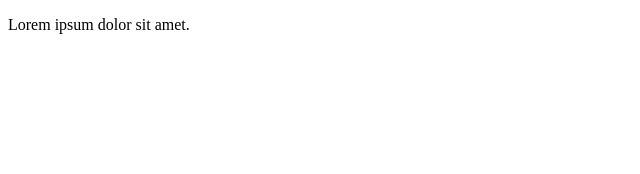
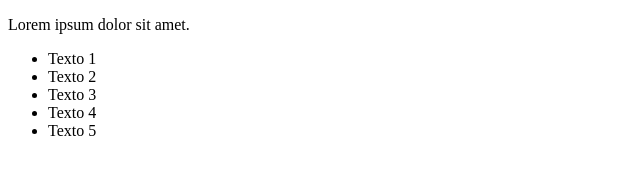
Before and after one commit to AlumnoClaudioSRobledo/Prueba1, a plain HTML site: page index.html in a window 1280 px wide. Shown: the whole page, without its empty margins (0-640 px from the left). Drawn offline with Linux system fonts and the light colour scheme.

Commit message:
modificando el commit por el index.html se agrego un div con listas indefenidas

```diff
--- a/index.html
+++ b/index.html
@@ -8,5 +8,14 @@
 </head>
 <body>
     <p>Lorem ipsum dolor sit amet.</p>
+    <div>
+        <ul>
+            <li href="#">Texto 1</li>
+            <li href="#">Texto 2</li>
+            <li href="#">Texto 3</li>
+            <li href="#">Texto 4</li>
+            <li href="#">Texto 5</li>
+        </ul>
+    </div>
 </body>
 </html>
```
